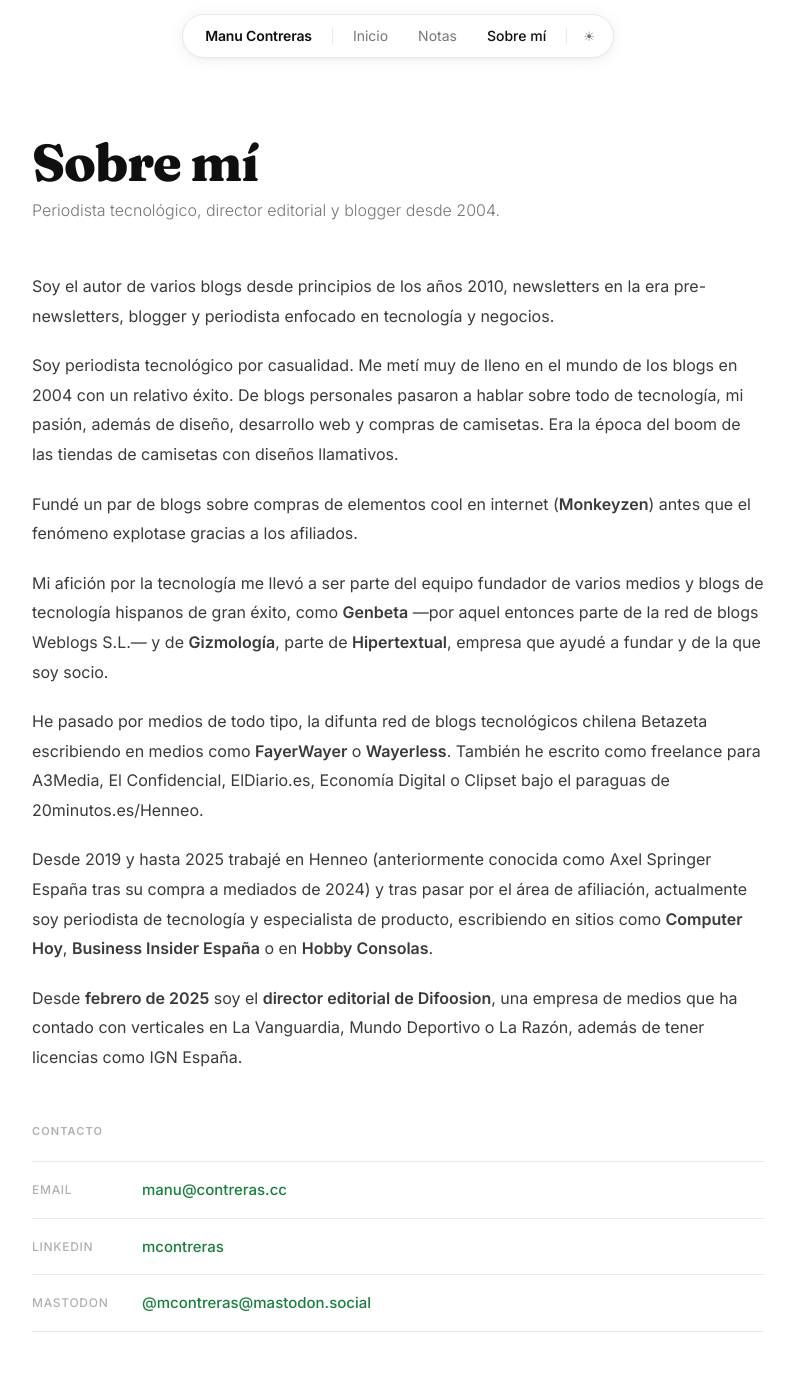
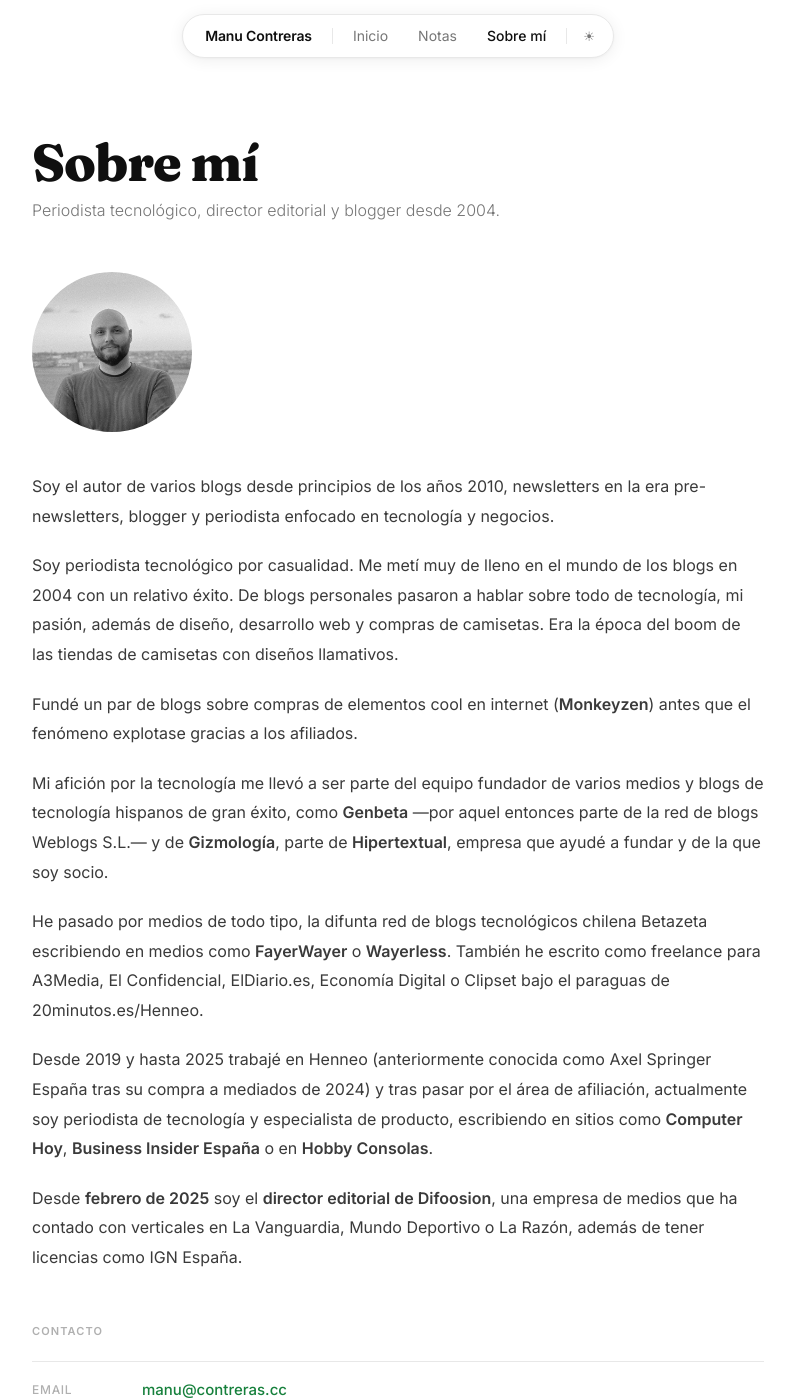
Before and after one commit to mcontreras/mcontreras.github.io, a Jekyll site: the page built from sobre-mi.md, in a window 1280 px wide and 1400 px high. Shown: the whole window, without its empty margins (242-1037 px from the left). Built offline with Jekyll 4.4.1, drawn with Linux system fonts in a browser that asks for light colours.

Commit message:
Añade foto de perfil en la página Sobre mí
Co-Authored-By: Claude Sonnet 4.6 <noreply@anthropic.com>

```diff
--- a/assets/css/style.css
+++ b/assets/css/style.css
@@ -427,6 +427,20 @@ strong { font-weight: 600; }
 }
 .about-content a { color: var(--accent); }
 
+/* About photo */
+.about-photo {
+  margin-bottom: 2.5rem;
+}
+.about-photo img {
+  width: 160px;
+  height: 160px;
+  object-fit: cover;
+  object-position: center top;
+  border-radius: 50%;
+  display: block;
+  filter: grayscale(100%);
+}
+
 .contact-list { display: flex; flex-direction: column; }
 
 .contact-item {
--- a/sobre-mi.md
+++ b/sobre-mi.md
@@ -4,6 +4,10 @@ title: Sobre mí
 permalink: /sobre-mi/
 description: Periodista tecnológico, director editorial y blogger desde 2004.
 ---
+
+<div class="about-photo">
+  <img src="/assets/images/manu.jpg" alt="Manu Contreras" />
+</div>
 
 Soy el autor de varios blogs desde principios de los años 2010, newsletters en la era pre-newsletters, blogger y periodista enfocado en tecnología y negocios.
 
```
Also changed, not shown: assets/images/manu.jpg (added).
